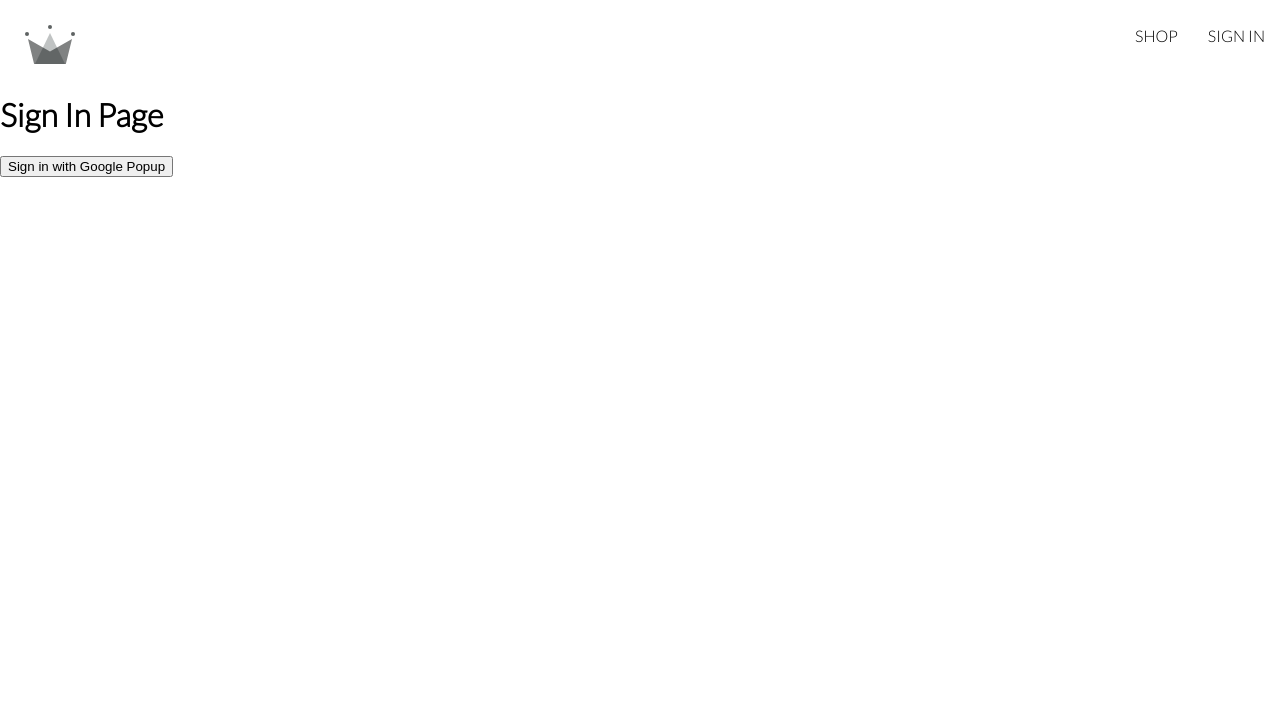
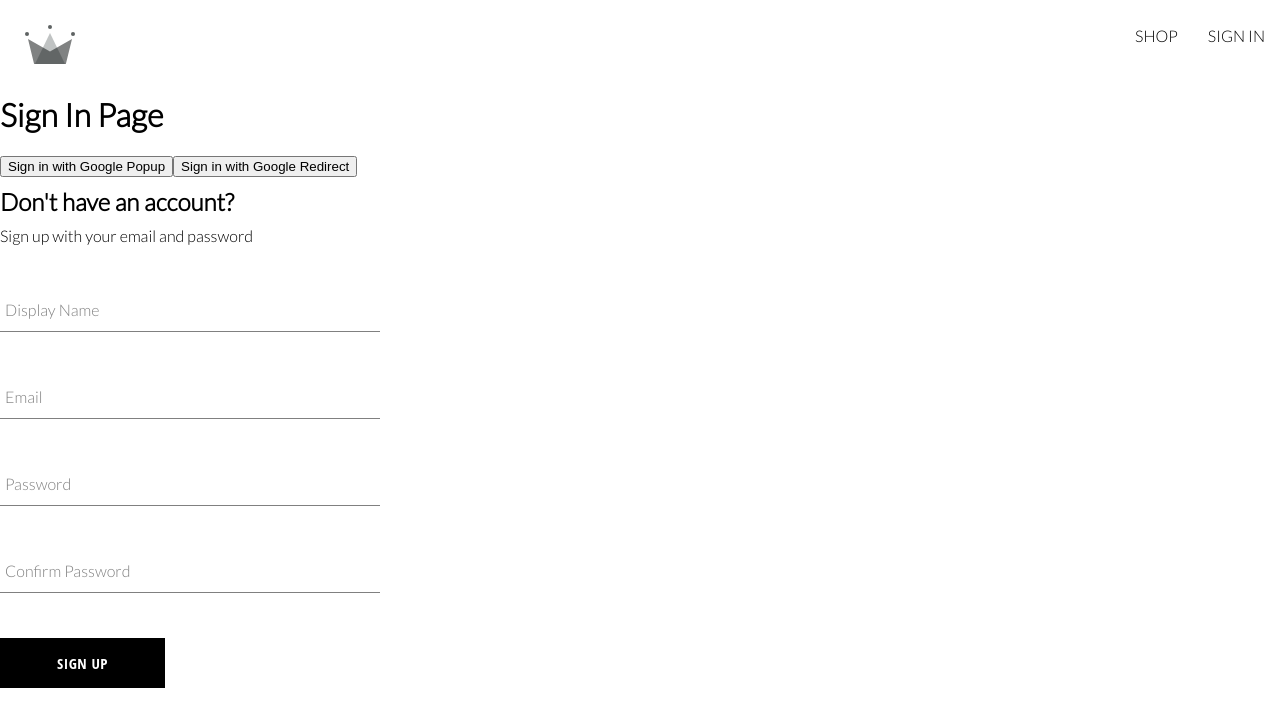
Before and after one commit to NoFox420/crwn_clothing, a React (Create React App) app: page /sign-in in a window 1280 px wide. Shown: the top 726 px of the page. Built offline with nearby package versions, Linux system fonts and the light colour scheme.

Commit message:
created sign up component, form input component and button component

```diff
--- /dev/null
+++ b/src/components/button/button.component.jsx
@@ -0,0 +1,30 @@
+/*
+default Button
+
+inverted Button
+
+google sign-in Button
+
+*/
+
+import "./button.styles.scss";
+
+//render className according to value
+const BUTTON_TYPE_CLASSES = {
+  google: "google-sign-in",
+
+  inverted: "inverted",
+};
+
+const Button = ({ children, buttonType, ...otherProps }) => {
+  return (
+    <button
+      className={`button-container ${BUTTON_TYPE_CLASSES[buttonType]}`}
+      {...otherProps}
+    >
+      {children}
+    </button>
+  );
+};
+
+export default Button;
--- /dev/null
+++ b/src/components/button/button.styles.scss
@@ -0,0 +1,46 @@
+.button-container {
+  min-width: 165px;
+  width: auto;
+  height: 50px;
+  letter-spacing: 0.5px;
+  line-height: 50px;
+  padding: 0 35px 0 35px;
+  font-size: 15px;
+  background-color: black;
+  color: white;
+  text-transform: uppercase;
+  font-family: "Open Sans Condensed";
+  font-weight: bolder;
+  border: none;
+  cursor: pointer;
+  display: flex;
+  justify-content: center;
+
+  &:hover {
+    background-color: white;
+    color: black;
+    border: 1px solid black;
+  }
+
+  &.google-sign-in {
+    background-color: #4285f4;
+    color: white;
+
+    &:hover {
+      background-color: #357ae8;
+      border: none;
+    }
+  }
+
+  &.inverted {
+    background-color: white;
+    color: black;
+    border: 1px solid black;
+
+    &:hover {
+      background-color: black;
+      color: white;
+      border: none;
+    }
+  }
+}
--- /dev/null
+++ b/src/components/form-input/form-input.component.jsx
@@ -0,0 +1,19 @@
+import "./form-input.styles.scss";
+
+const FormInput = ({ label, ...otherProps }) => {
+  return (
+    <div className="group">
+      <input className="form-input" {...otherProps} />
+
+      {label && (
+        <label
+          className={`${otherProps.value ? "shrink" : ""} form-input-label`}
+        >
+          {label}
+        </label>
+      )}
+    </div>
+  );
+};
+
+export default FormInput;
--- /dev/null
+++ b/src/components/form-input/form-input.styles.scss
@@ -0,0 +1,54 @@
+$sub-color: grey;
+$main-color: black;
+
+@mixin shrinkLabel {
+  top: -14px;
+  font-size: 12px;
+  color: $main-color;
+}
+
+.group {
+  position: relative;
+  margin: 45px 0;
+
+  .form-input {
+    background: none;
+    background-color: white;
+    color: $sub-color;
+    font-size: 18px;
+    padding: 10px 10px 10px 5px;
+    display: block;
+    width: 100%;
+    border: none;
+    border-radius: 0;
+    border-bottom: 1px solid $sub-color;
+    margin: 25px 0;
+
+    &:focus {
+      outline: none;
+    }
+
+    &:focus ~ .form-input-label {
+      @include shrinkLabel();
+    }
+  }
+
+  input[type="password"] {
+    letter-spacing: 0.3em;
+  }
+
+  .form-input-label {
+    color: $sub-color;
+    font-size: 16px;
+    font-weight: normal;
+    position: absolute;
+    pointer-events: none;
+    left: 5px;
+    top: 10px;
+    transition: 300ms ease all;
+
+    &.shrink {
+      @include shrinkLabel();
+    }
+  }
+}
--- /dev/null
+++ b/src/components/sign-up-form/sign-up-form.component.jsx
@@ -0,0 +1,124 @@
+import { useState } from "react";
+
+import FormInput from "../form-input/form-input.component";
+import Button from "../button/button.component";
+
+import {
+  createAuthUserWithEmailAndPassword,
+  createUserDocumentFromAuth,
+} from "../../utils/firebase/firebase.utils";
+
+import "./sign-up-form.styles.scss";
+
+//initialized object for input values
+const defaultFormFields = {
+  displayName: "",
+  email: "",
+  password: "",
+  confirmPassword: "",
+};
+
+const SignUpForm = () => {
+  //setting formFields with passing in values from inputs
+  const [formFields, setFormFields] = useState(defaultFormFields);
+
+  //destructuring off values for further use
+  const { displayName, email, password, confirmPassword } = formFields;
+
+  //resetting sign up form after submit
+  const resetFormFields = () => {
+    setFormFields(defaultFormFields);
+  };
+
+  const handleSubmit = async (event) => {
+    event.preventDefault();
+
+    //check if passwords match
+    if (password !== confirmPassword) {
+      //display alert message
+      alert("passwords do not match");
+      //exit function and don't continue
+      return;
+    }
+
+    //create user
+    try {
+      //calling firebase server and passing in values from formFields
+      const { user } = await createAuthUserWithEmailAndPassword(
+        email,
+        password
+      );
+      //passing email and password confirmation into user document and adding displayName value
+      await createUserDocumentFromAuth(user, { displayName });
+      resetFormFields();
+    } catch (error) {
+      //what to do if email already in database
+      if (error.code === "auth/email-already-in-use") {
+        alert("cannot create user, email already in use");
+      } else {
+        //looging the error if failed
+        console.log("user creation encountered an error", error);
+      }
+    }
+  };
+
+  //what happens when input values change
+  //takes input event when values change
+  const handleChange = (event) => {
+    //structuring the identifier and values off from event object
+    const { name, value } = event.target;
+    //setting formFields updating only the changed values
+    //[name]: will be filled with name value of input
+    //value will be the actual value thats in the input
+    setFormFields({ ...formFields, [name]: value });
+  };
+
+  return (
+    <div className="sign-up-container">
+      <h2>Don't have an account?</h2>
+      <span>Sign up with your email and password</span>
+      {/* using onSubmit handler to determine what button press will do*/}
+      <form onSubmit={handleSubmit}>
+        <FormInput
+          label="Display Name"
+          type="text"
+          required
+          onChange={handleChange}
+          name="displayName" //will come through in the event to identify what input changed
+          value={displayName} //value from formFields is shown in input
+        />
+
+        <FormInput
+          label="Email"
+          type="email"
+          required
+          onChange={handleChange}
+          name="email"
+          value={email}
+        />
+
+        <FormInput
+          label="Password"
+          type="password"
+          required
+          onChange={handleChange}
+          name="password"
+          value={password}
+        />
+
+        <FormInput
+          label="Confirm Password"
+          type="password"
+          required
+          onChange={handleChange}
+          name="confirmPassword"
+          value={confirmPassword}
+        />
+        {/* adding type submit to submit the form */}
+        <Button type="submit">Sign Up</Button>
+      </form>
+    </div>
+  );
+};
+
+export default SignUpForm;
--- /dev/null
+++ b/src/components/sign-up-form/sign-up-form.styles.scss
@@ -0,0 +1,8 @@
+.sign-up-container {
+  display: flex;
+  flex-direction: column;
+  width: 380px;
+  h2 {
+    margin: 10px 0;
+  }
+}
--- a/src/routes/sign-in/sign-in.component.jsx
+++ b/src/routes/sign-in/sign-in.component.jsx
@@ -1,10 +1,28 @@
+import { useEffect } from "react";
+import { getRedirectResult } from "firebase/auth";
+
 //importing the sign in method
 import {
+  auth,
   signInWithGooglePopup,
+  signInWithGoogleRedirect,
   createUserDocumentFromAuth,
 } from "../../utils/firebase/firebase.utils";
 
+import SignUpForm from "../../components/sign-up-form/sign-up-form.component";
+
 function SignIn() {
+  //run on mount and get response after authenticating user
+  useEffect(() => {
+    (async () => {
+      const response = await getRedirectResult(auth);
+      //create doc reference if object returned is not null
+      if (response) {
+        const userDocRef = await createUserDocumentFromAuth(response.user);
+      }
+    })();
+  }, []);
+
   //creating async func to log user credentials
   const logGoogleUser = async () => {
     //get value
@@ -18,6 +36,11 @@
       <h1>Sign In Page</h1>
 
       <button onClick={logGoogleUser}>Sign in with Google Popup</button>
+      <button onClick={signInWithGoogleRedirect}>
+        Sign in with Google Redirect
+      </button>
+      {/* displaying the component */}
+      <SignUpForm />
     </div>
   );
 }
--- a/src/utils/firebase/firebase.utils.js
+++ b/src/utils/firebase/firebase.utils.js
@@ -5,6 +5,7 @@
   signInWithRedirect,
   signInWithPopup,
   GoogleAuthProvider,
+  createUserWithEmailAndPassword,
 } from "firebase/auth";
 
 //doc= getting document from database
@@ -26,23 +27,32 @@
 const firebaseApp = initializeApp(firebaseConfig);
 
 // Initializing a new provider instant
-const provider = new GoogleAuthProvider();
+const googleProvider = new GoogleAuthProvider();
 
 // how provider will behave
-provider.setCustomParameters({
+googleProvider.setCustomParameters({
   prompt: "select_account",
 });
 
 //
 export const auth = getAuth();
 //
-export const signInWithGooglePopup = () => signInWithPopup(auth, provider);
+export const signInWithGooglePopup = () =>
+  signInWithPopup(auth, googleProvider);
+//
+export const signInWithGoogleRedirect = () =>
+  signInWithRedirect(auth, googleProvider);
 
 //instanciating a database
 export const db = getFirestore();
 
 //taking data from auth service and storing it in firestore
-export const createUserDocumentFromAuth = async (userAuth) => {
+export const createUserDocumentFromAuth = async (
+  userAuth,
+  //passing in values if not provided by authenticator
+  additionalInformation = {}
+) => {
+  if (!userAuth) return;
   //check if existing document reference exists
   const userDocRef = doc(db, "users", userAuth.uid);
 
@@ -64,7 +74,13 @@
     //set data to user document passing it the user reference
     try {
       //set doc with object
-      await setDoc(userDocRef, { displayName, email, createdAt });
+      await setDoc(userDocRef, {
+        displayName,
+        email,
+        createdAt,
+        //spreading object in after previous values have been filled, if null: overwrite
+        ...additionalInformation,
+      });
     } catch (error) {
       //log message if error occurs
       console.log("error creating user", error.message);
@@ -73,3 +89,8 @@
   //what to do if userSnapshot already exists
   return userDocRef;
 };
+
+export const createAuthUserWithEmailAndPassword = async (email, password) => {
+  if (!email || !password) return;
+  return await createUserWithEmailAndPassword(auth, email, password);
+};
```
